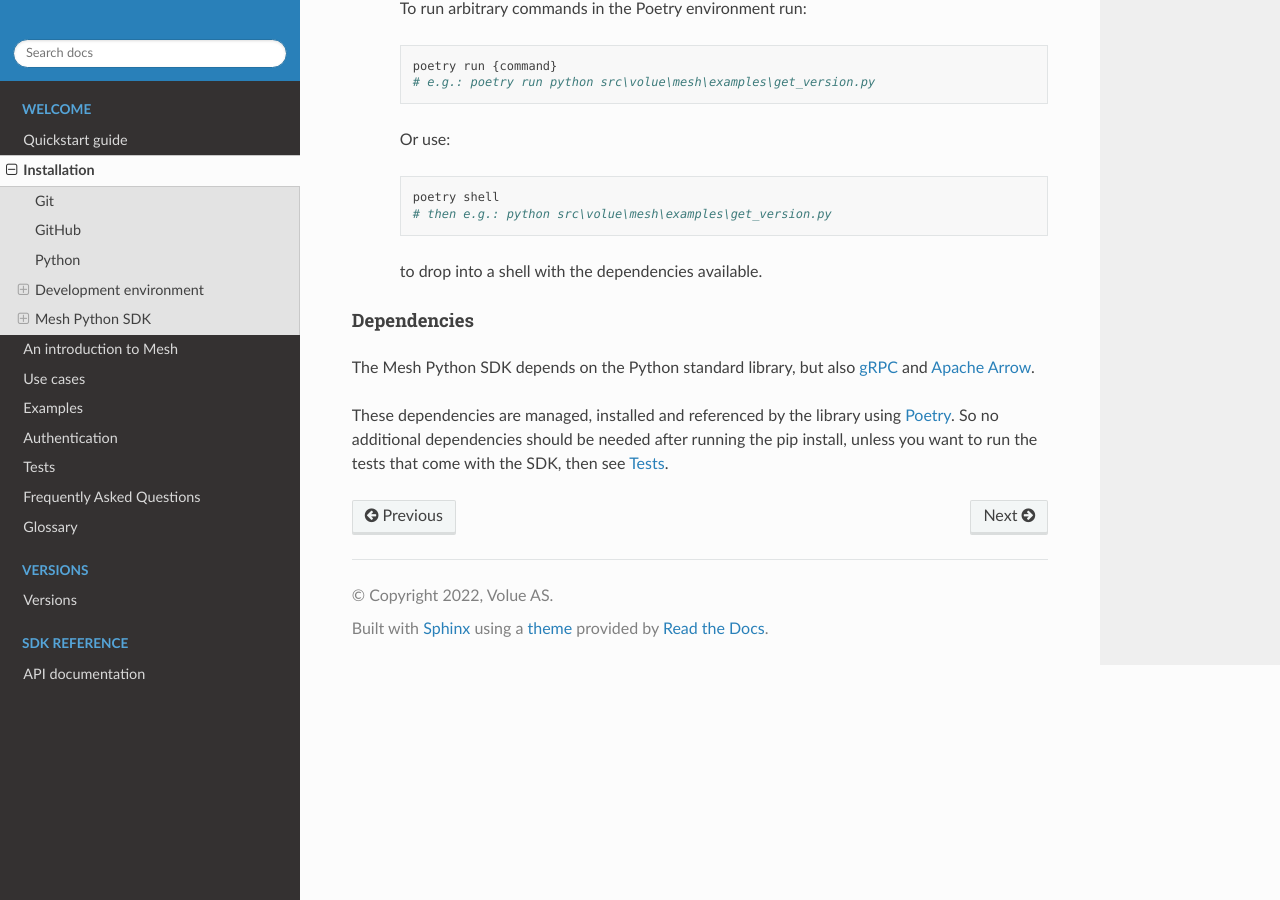
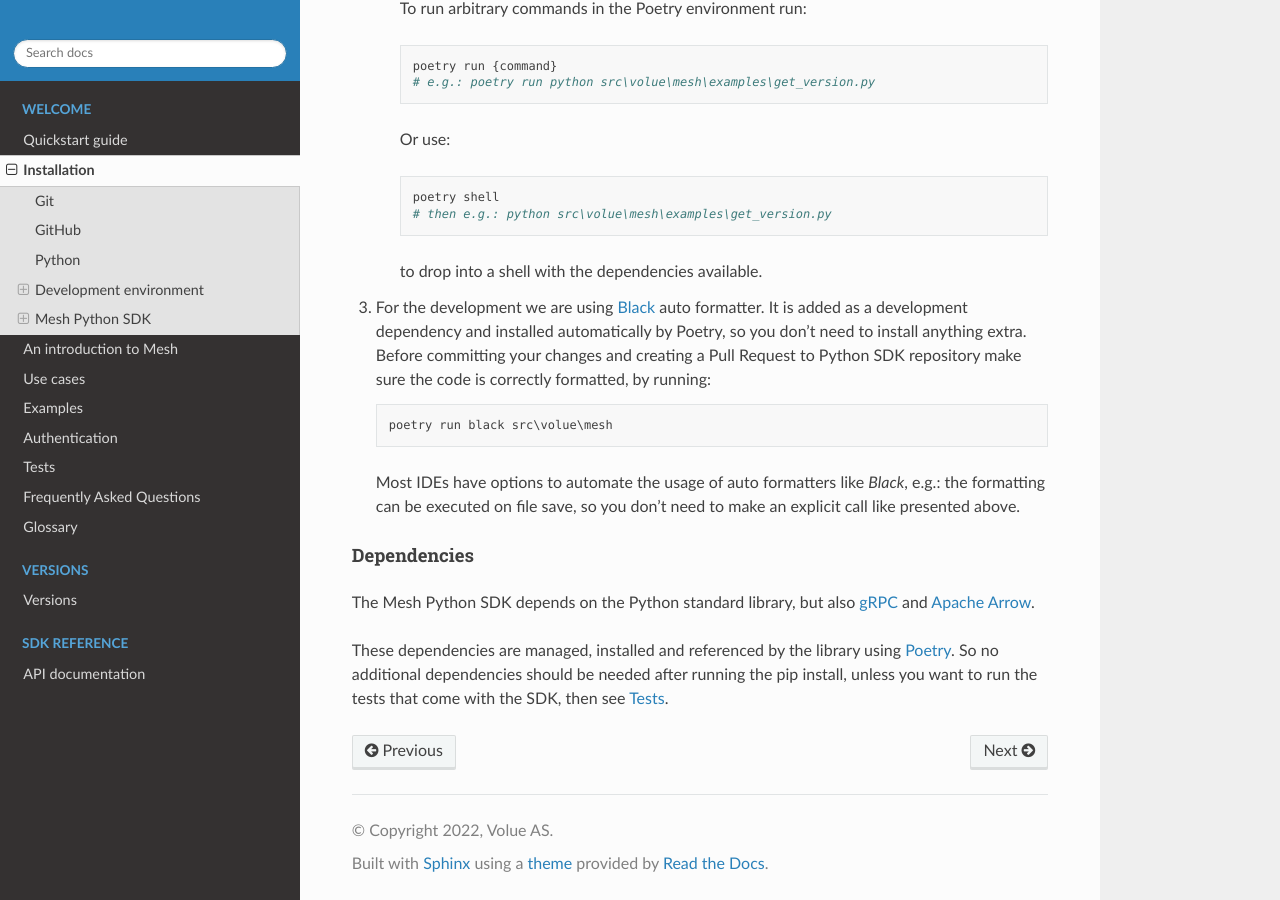
Before and after one commit to Volue-Public/energy-mesh-python, a Sphinx documentation site: the page built from docs/source/installation.rst, in a window 1280 px wide and 900 px high, scrolled down 3114 px. Built offline with Sphinx 7.4.7 and the Read the Docs theme 2.0.0, drawn with Linux system fonts in a browser that asks for light colours.

Commit message:
Update development section and fix README.md link

```diff
--- a/docs/source/installation.rst
+++ b/docs/source/installation.rst
@@ -141,6 +141,17 @@ Setup for developers
 
     to drop into a shell with the dependencies available.
 
+#.  For the development we are using `Black <https://github.com/psf/black>`_
+    auto formatter. It is added as a development dependency and installed
+    automatically by Poetry, so you don't need to install anything extra.
+    Before committing your changes and creating a Pull Request to Python SDK
+    repository make sure the code is correctly formatted, by running::
+
+        poetry run black src\volue\mesh
+
+    Most IDEs have options to automate the usage of auto formatters like
+    *Black*, e.g.: the formatting can be executed on file save, so you don't
+    need to make an explicit call like presented above.
 
 Dependencies
 =============
```
Also changed, not shown: README.md (+1 -1 lines).
